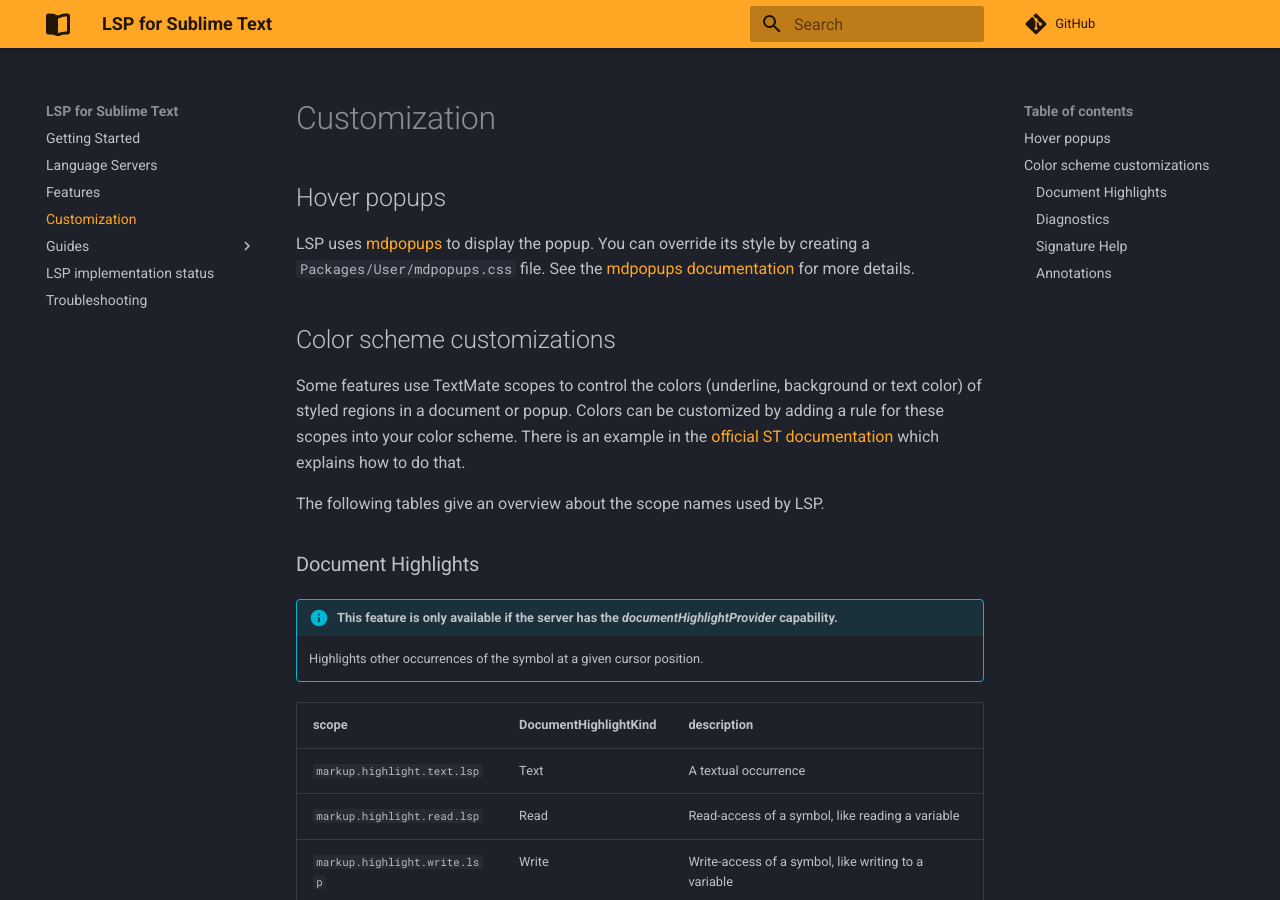
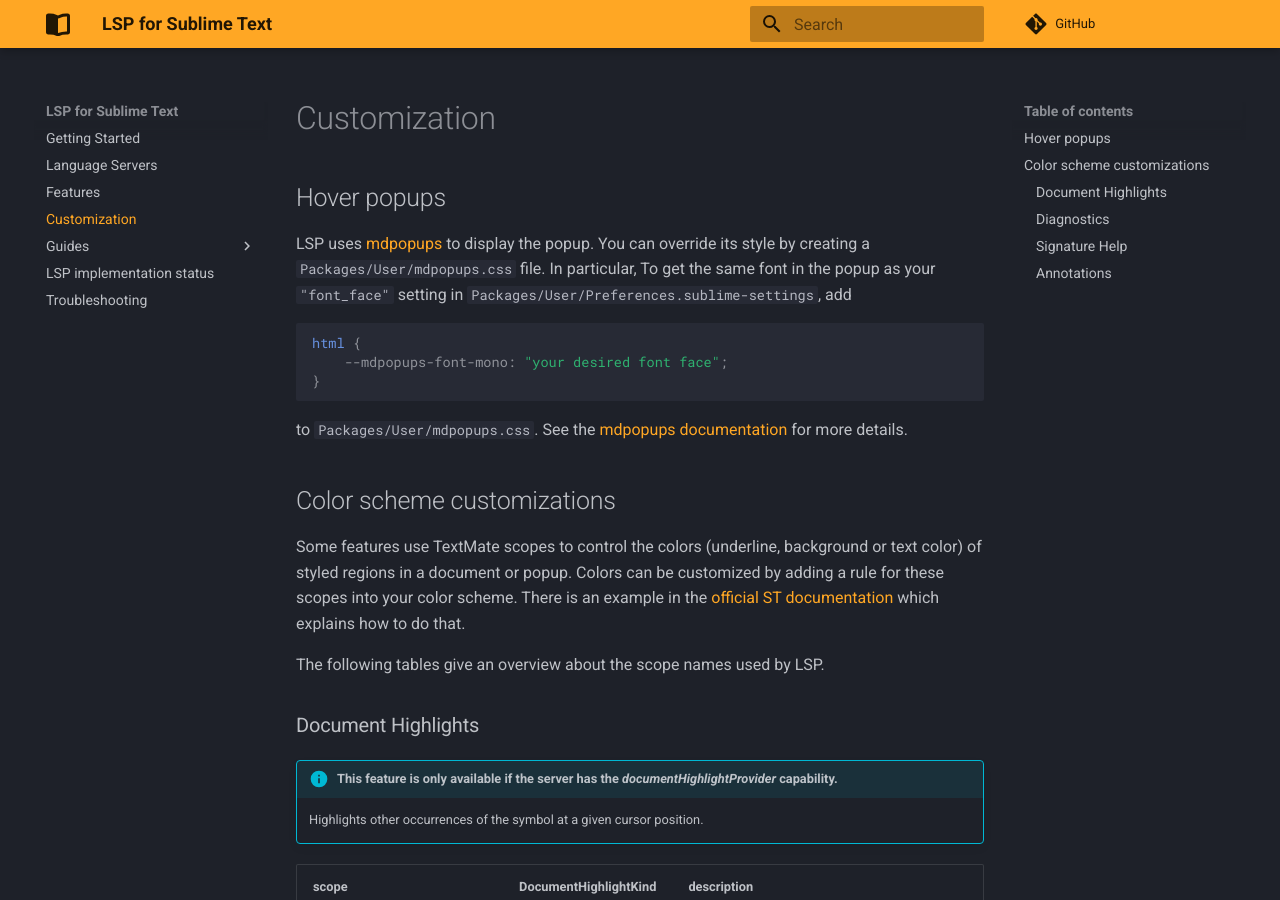
Before and after one commit to sublimelsp/LSP, an MkDocs documentation site: the page built from docs/src/customization.md, in a window 1280 px wide and 900 px high. Built offline with MkDocs 1.6.1 and Material for MkDocs 9.7.7, drawn with Linux system fonts in a browser that asks for light colours; comment, search, counter and statistics services are not loaded.

Commit message:
Mention font face in customization docs
Resolves #1560

````diff
--- a/docs/src/customization.md
+++ b/docs/src/customization.md
@@ -2,6 +2,15 @@
 
 LSP uses [mdpopups](https://github.com/facelessuser/sublime-markdown-popups) to display the popup.
 You can override its style by creating a `Packages/User/mdpopups.css` file.
+In particular, To get the same font in the popup as your `"font_face"` setting in `Packages/User/Preferences.sublime-settings`, add
+
+```css
+html {
+    --mdpopups-font-mono: "your desired font face";
+}
+```
+
+to `Packages/User/mdpopups.css`.
 See the [mdpopups documentation](http://facelessuser.github.io/sublime-markdown-popups/) for more details.
 
 ## Color scheme customizations
````
